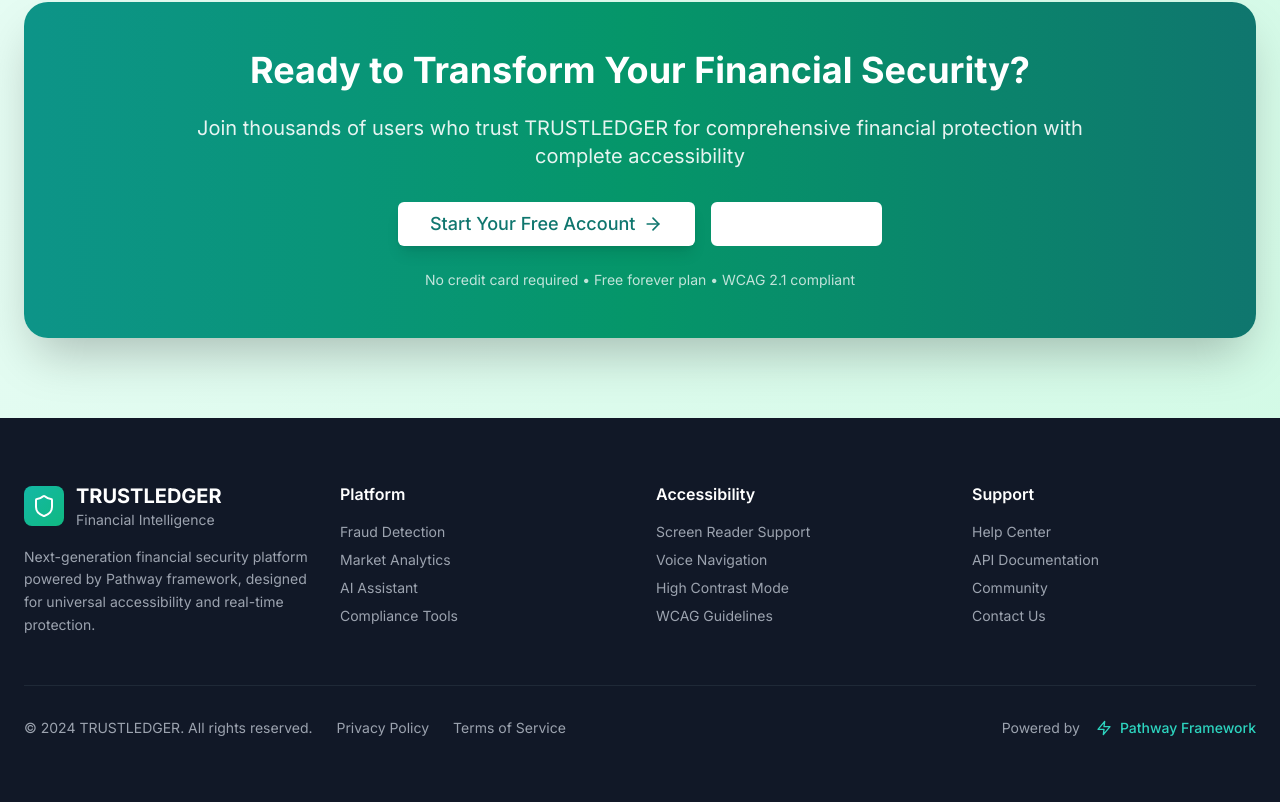
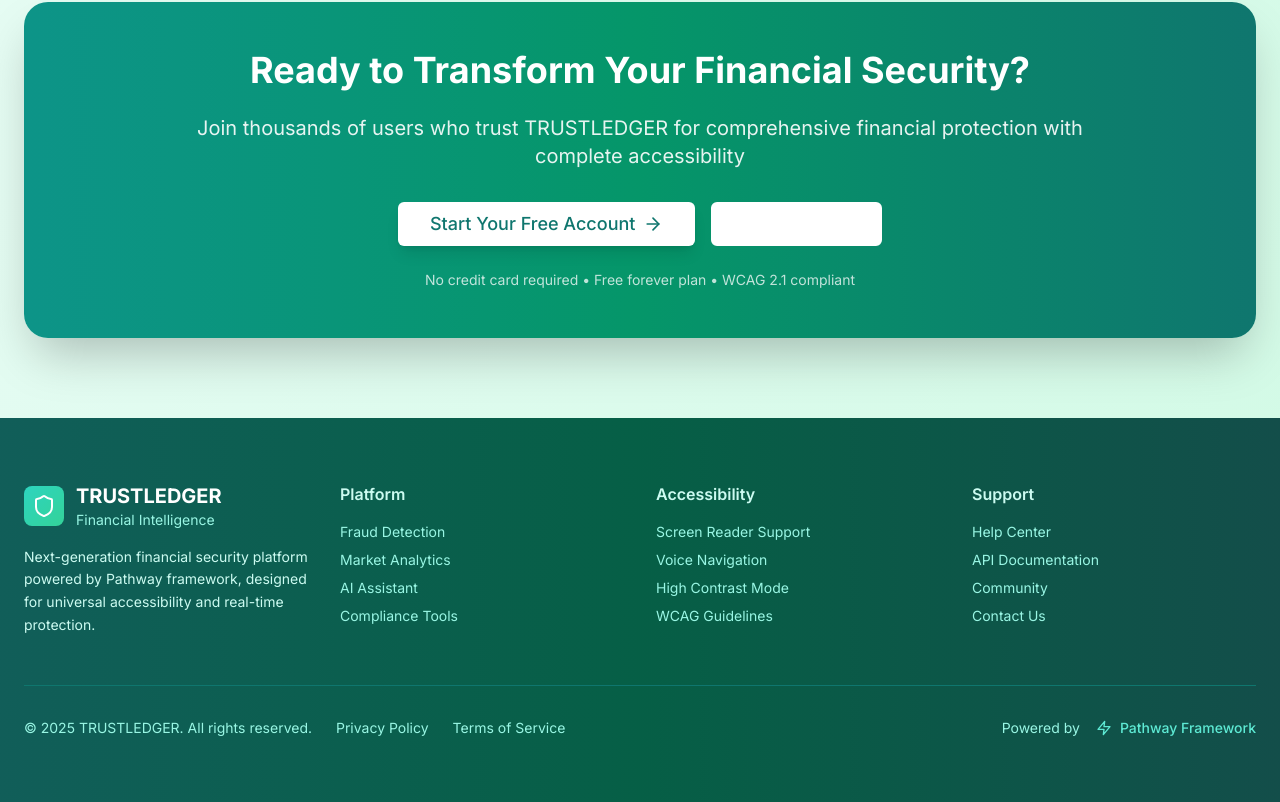
Before and after one commit to dhanishka0803/trustledger-financial-platform, a Next.js app in the folder trustledger-frontend/: page / in a window 1280 px wide. Shown: the part 1835-2637 px from the top of the page. Built offline with nearby package versions, Linux system fonts and the light colour scheme.

Commit message:
Update footer color to teal gradient and change year to 2025

```diff
--- a/trustledger-frontend/src/app/page.tsx
+++ b/trustledger-frontend/src/app/page.tsx
@@ -234,28 +234,28 @@ export default function LandingPage() {
       </main>
 
       {/* Enhanced Footer */}
-      <footer className="bg-gray-900 text-white py-16">
+      <footer className="bg-gradient-to-r from-teal-800 via-emerald-800 to-teal-900 text-white py-16">
         <div className="container mx-auto px-6">
           <div className="grid grid-cols-1 md:grid-cols-2 lg:grid-cols-4 gap-8 mb-12">
             <div className="space-y-4">
               <div className="flex items-center space-x-3">
-                <div className="w-10 h-10 bg-gradient-to-br from-teal-500 to-emerald-500 rounded-lg flex items-center justify-center">
+                <div className="w-10 h-10 bg-gradient-to-br from-teal-400 to-emerald-400 rounded-lg flex items-center justify-center">
                   <Shield className="w-6 h-6 text-white" />
                 </div>
                 <div>
                   <h3 className="text-xl font-bold">TRUSTLEDGER</h3>
-                  <p className="text-sm text-gray-400">Financial Intelligence</p>
+                  <p className="text-sm text-teal-200">Financial Intelligence</p>
                 </div>
               </div>
-              <p className="text-gray-400 text-sm leading-relaxed">
+              <p className="text-teal-100 text-sm leading-relaxed">
                 Next-generation financial security platform powered by Pathway framework,
                 designed for universal accessibility and real-time protection.
               </p>
             </div>
 
             <div>
-              <h4 className="font-semibold mb-4">Platform</h4>
-              <ul className="space-y-2 text-sm text-gray-400">
+              <h4 className="font-semibold mb-4 text-teal-100">Platform</h4>
+              <ul className="space-y-2 text-sm text-teal-200">
                 <li><a href="#" className="hover:text-white transition-colors">Fraud Detection</a></li>
                 <li><a href="#" className="hover:text-white transition-colors">Market Analytics</a></li>
                 <li><a href="#" className="hover:text-white transition-colors">AI Assistant</a></li>
@@ -264,8 +264,8 @@ export default function LandingPage() {
             </div>
 
             <div>
-              <h4 className="font-semibold mb-4">Accessibility</h4>
-              <ul className="space-y-2 text-sm text-gray-400">
+              <h4 className="font-semibold mb-4 text-teal-100">Accessibility</h4>
+              <ul className="space-y-2 text-sm text-teal-200">
                 <li><a href="#" className="hover:text-white transition-colors">Screen Reader Support</a></li>
                 <li><a href="#" className="hover:text-white transition-colors">Voice Navigation</a></li>
                 <li><a href="#" className="hover:text-white transition-colors">High Contrast Mode</a></li>
@@ -274,8 +274,8 @@ export default function LandingPage() {
             </div>
 
             <div>
-              <h4 className="font-semibold mb-4">Support</h4>
-              <ul className="space-y-2 text-sm text-gray-400">
+              <h4 className="font-semibold mb-4 text-teal-100">Support</h4>
+              <ul className="space-y-2 text-sm text-teal-200">
                 <li><a href="#" className="hover:text-white transition-colors">Help Center</a></li>
                 <li><a href="#" className="hover:text-white transition-colors">API Documentation</a></li>
                 <li><a href="#" className="hover:text-white transition-colors">Community</a></li>
@@ -284,18 +284,18 @@ export default function LandingPage() {
             </div>
           </div>
 
-          <div className="border-t border-gray-800 pt-8">
+          <div className="border-t border-teal-700 pt-8">
             <div className="flex flex-col md:flex-row justify-between items-center space-y-4 md:space-y-0">
-              <div className="flex items-center space-x-6 text-sm text-gray-400">
-                <span>© 2024 TRUSTLEDGER. All rights reserved.</span>
+              <div className="flex items-center space-x-6 text-sm text-teal-200">
+                <span>© 2025 TRUSTLEDGER. All rights reserved.</span>
                 <a href="#" className="hover:text-white transition-colors">Privacy Policy</a>
                 <a href="#" className="hover:text-white transition-colors">Terms of Service</a>
               </div>
               <div className="flex items-center space-x-4">
-                <span className="text-sm text-gray-400">Powered by</span>
+                <span className="text-sm text-teal-200">Powered by</span>
                 <div className="flex items-center space-x-2">
-                  <Zap className="w-4 h-4 text-teal-400" />
-                  <span className="text-sm font-medium text-teal-400">Pathway Framework</span>
+                  <Zap className="w-4 h-4 text-teal-300" />
+                  <span className="text-sm font-medium text-teal-300">Pathway Framework</span>
                 </div>
               </div>
             </div>
```
